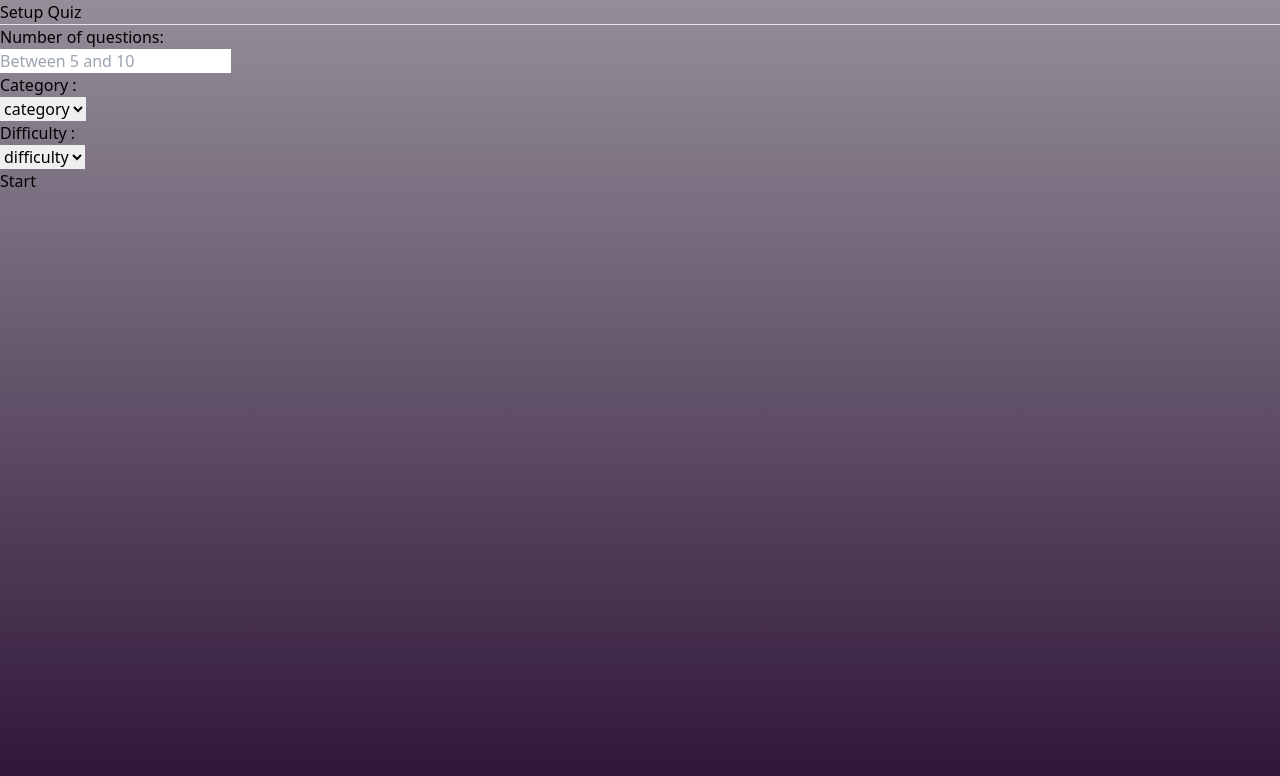
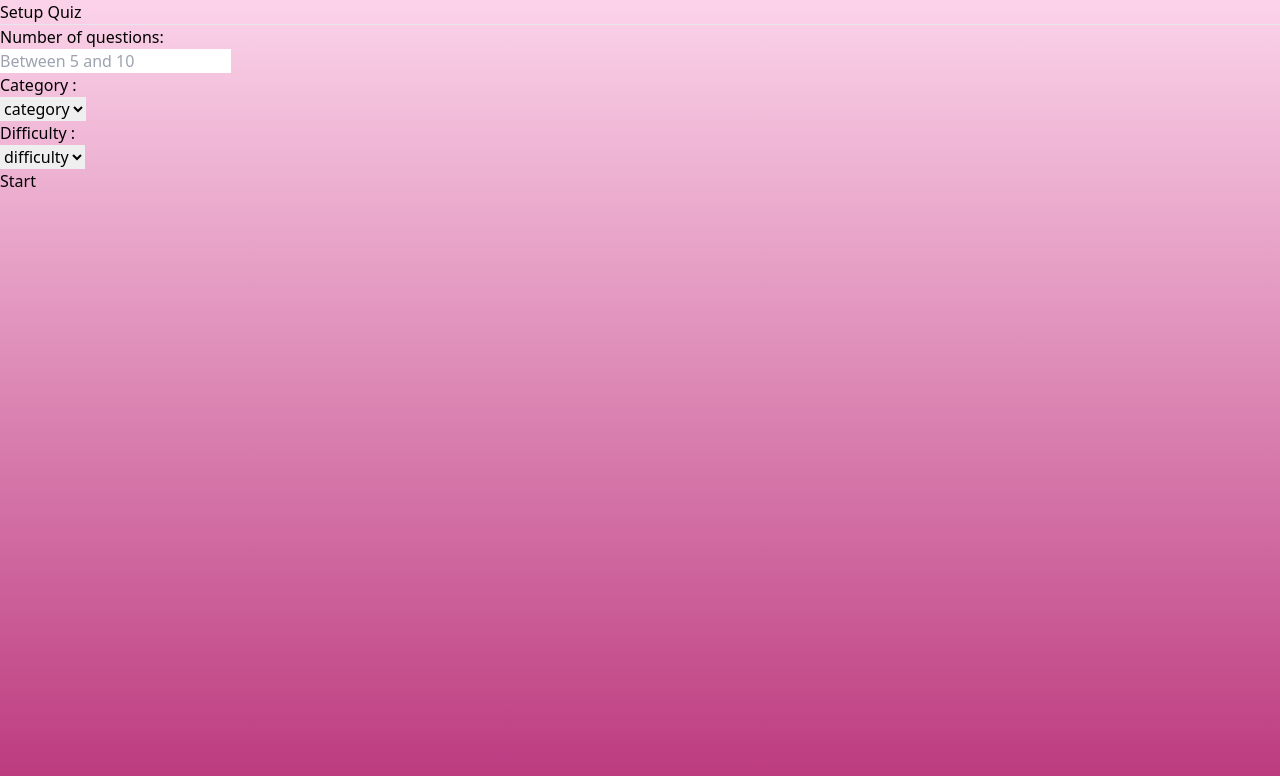
Before and after one commit to tubahosseini/question-game, a React (Vite) app: page / in a window 1280 px wide. Shown: the top 776 px of the page. Built offline with nearby package versions, Linux system fonts and the light colour scheme.

Commit message:
remove input arrow (ui)

```diff
--- a/src/index.css
+++ b/src/index.css
@@ -10,8 +10,8 @@
 
  body{
     height: 100vh;
-    /* background-image: linear-gradient(#FBD3E9, #BB377D); */
-    background-image: linear-gradient(#948E99, #2E1437);
+    background-image: linear-gradient(#FBD3E9, #BB377D);
+    /* background-image: linear-gradient(#948E99, #2E1437); */
  }
 
  .wrong{
@@ -23,3 +23,9 @@
    background: #dffff2;
    border-color: #00d379;
  }
+
+ input::-webkit-outer-spin-button,
+input::-webkit-inner-spin-button {
+  -webkit-appearance: none;
+  margin: 0;
+}
```
